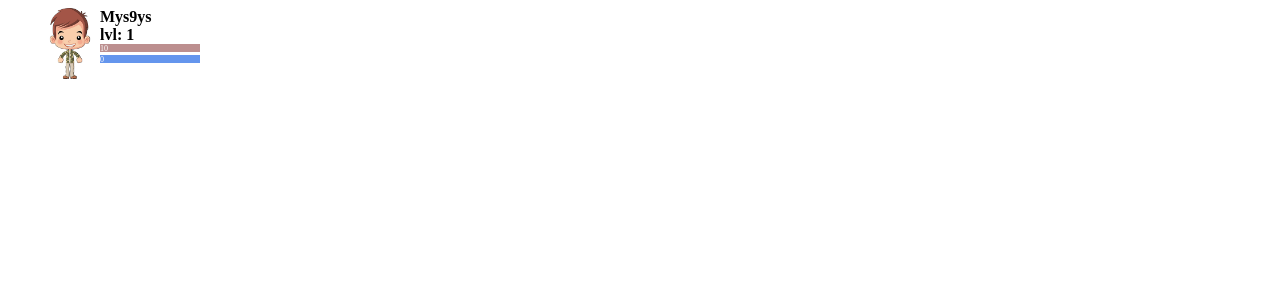
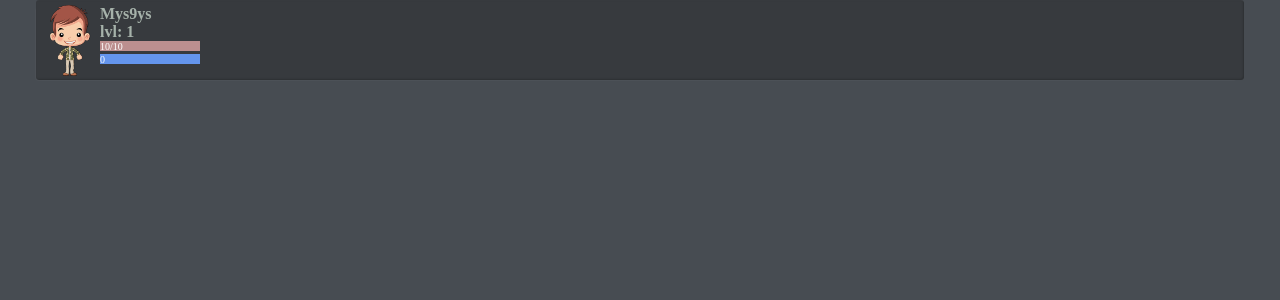
Before and after one commit to Mys9ys/facets-of-fortune, a PHP site: page / in a window 1280 px wide. Shown: the top 300 px of the page. Run offline with PHP 8.4, Linux system fonts and the light colour scheme.

Commit message:
color template

```diff
--- a/index.php
+++ b/index.php
@@ -11,18 +11,29 @@
     <div class="hero_info_block">
         <div class="hero_nickname">Mys9ys</div>
         <div class="hero_lvl">lvl: 1</div>
-        <div class="hero_hp">10</div>
+        <div class="hero_hp">10/10</div>
         <div class="hero_xp">0</div>
     </div>
 </div>
 </body>
 </html>
 <style>
+    body{
+        background: #474C52;
+        margin: 0;
+    }
     .game_container{
+        border-top: 1px solid transparent;
         width: 1200px;
         margin: auto;
         display: flex;
         flex-direction: row;
+        color: #A6B2AA;
+        background: rgba(33,33,33,0.4);
+        box-shadow: -4px 4px 2px -5px rgb(255 255 255 / 40%), inset -1px -1px 2px rgb(0 0 0 / 20%);
+        padding: 4px;
+        border-radius: 3px;
+
     }
     .hero{
         width: 60px;
@@ -36,16 +47,16 @@
 
     .hero_hp{
         width: 100px;
-        height: 8px;
-        font-size: 8px;
+        height: 10px;
+        font-size: 10px;
         background: rosybrown;
         color: rgb(255,255,255);
         margin-bottom: 3px;
     }
     .hero_xp{
         width: 100px;
-        height: 8px;
-        font-size: 8px;
+        height: 10px;
+        font-size: 10px;
         background: cornflowerblue;
         color: rgb(255,255,255);
     }
```
